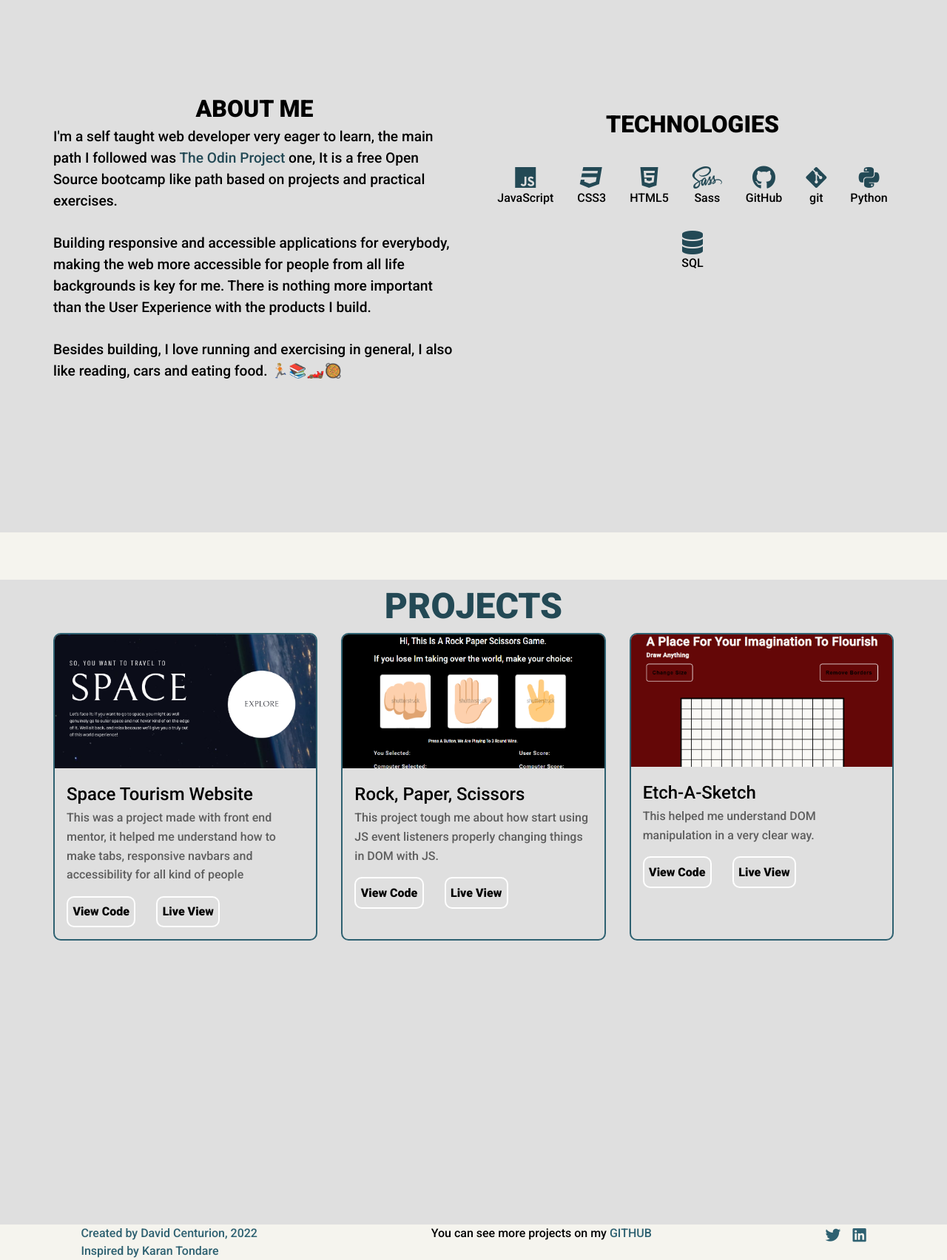
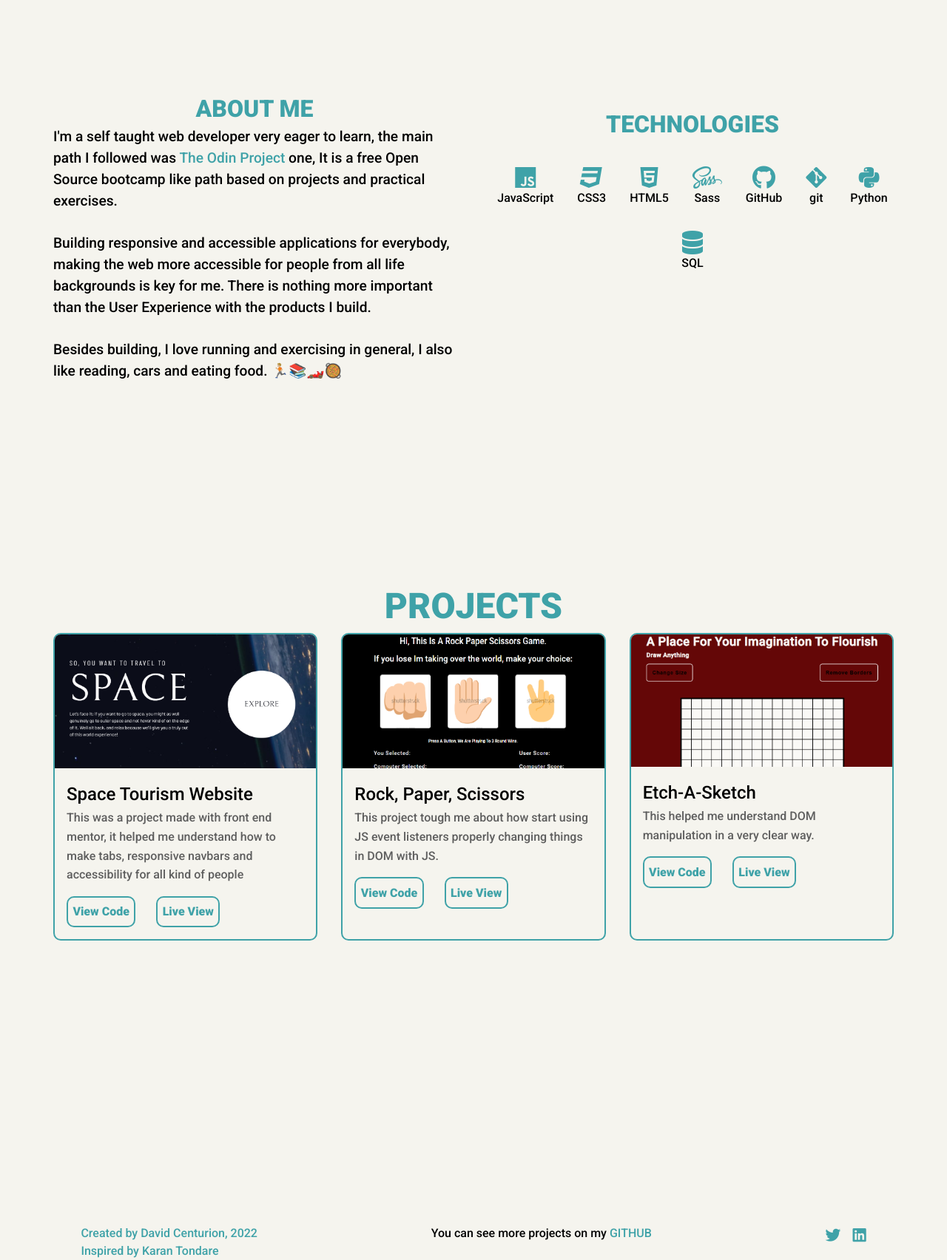
Before and after one commit to Parzivalcen/Portfolio_simple, a plain HTML site: page public/index.html in a window 1280 px wide. Shown: the part 880-2584 px from the top of the page at 74% size. Drawn offline with Linux system fonts and the light colour scheme; files whose address does not match are found by name.

Commit message:
change bg and font colors

```diff
--- a/public/style.css
+++ b/public/style.css
@@ -162,7 +162,7 @@ body {
 .my-description h1 {
   margin-block: 4rem;
   font-weight: bold;
-  color: #234955;
+  color: var(--clr-primary-1);
 }
 .my-description p {
   line-height: 2;
@@ -183,7 +183,7 @@ body {
   }
 }
 .container .name {
-  color: #2e6171;
+  color: var(--clr-primary-1);
   font-weight: bold;
 }
 .contact {
@@ -215,7 +215,7 @@ body {
   }
 }
 .contact a {
-  color: #2e6171;
+  color: var(--clr-primary-1);
 }
 .empty {
   width: 600px;
@@ -223,10 +223,10 @@ body {
 /* BTN */
 .btn {
   background: transparent;
-  border: 2px solid white;
+  border: 2px solid var(--clr-primary-1);
   font-weight: bold;
   font-size: 1rem;
-
+  color: var(--clr-primary-1);
   border-radius: 10px;
   transition: all 0.3s;
 }
@@ -239,12 +239,13 @@ body {
 
 /* ABOUT ME */
 .about {
-  background-color: rgb(223, 223, 223);
+  background-color: var(--bg-primary-1);
 }
 .container--about {
   gap: 3rem;
 }
 .title--about h2 {
+  color: var(--clr-primary-1);
   text-align: center;
   font-size: 2rem;
   text-transform: uppercase;
@@ -273,7 +274,7 @@ body {
   }
 }
 .about-info span {
-  color: #234955;
+  color: var(--clr-primary-1);
 }
 .icons {
   display: flex;
@@ -292,11 +293,11 @@ body {
 }
 .icon i {
   font-size: 2rem;
-  color: #234955;
+  color: var(--clr-primary-1);
 }
 /* PROJECT CARDS  */
 .title h1 {
-  color: #234955;
+  color: var(--clr-primary-1);
   text-align: center;
   font-size: 3rem;
   font-weight: bold;
@@ -304,7 +305,7 @@ body {
   margin-top: 4rem;
 }
 .projects {
-  background-color: rgb(223, 223, 223);
+  background-color: var(--bg-primary-1);
   min-height: 100vh;
   margin-block: auto;
 }
@@ -321,7 +322,7 @@ body {
   max-width: 358px;
   /* height: 416px; */
   /* max-height: 200px; */
-  border: 2px solid #2e6171;
+  border: 2px solid var(--clr-primary-1);
   border-radius: 10px;
   transition: all 0.5s;
 }
@@ -348,7 +349,7 @@ body {
     max-width: 358px;
     height: 416px;
     max-height: 416px;
-    border: 2px solid #2e6171;
+    border: 2px solid var(--clr-primary-1);
     border-radius: 10px;
     transition: all 0.5s;
   }
@@ -412,14 +413,14 @@ FOOTER
   }
 }
 .done {
-  color: #2e6171;
+  color: var(--clr-primary-1);
 }
 .git a {
   text-transform: uppercase;
-  color: #2e6171;
+  color: var(--clr-primary-1);
 }
 .socials a {
-  color: #2e6171;
+  color: var(--clr-primary-1);
 }
 .socials {
   display: flex;
```
